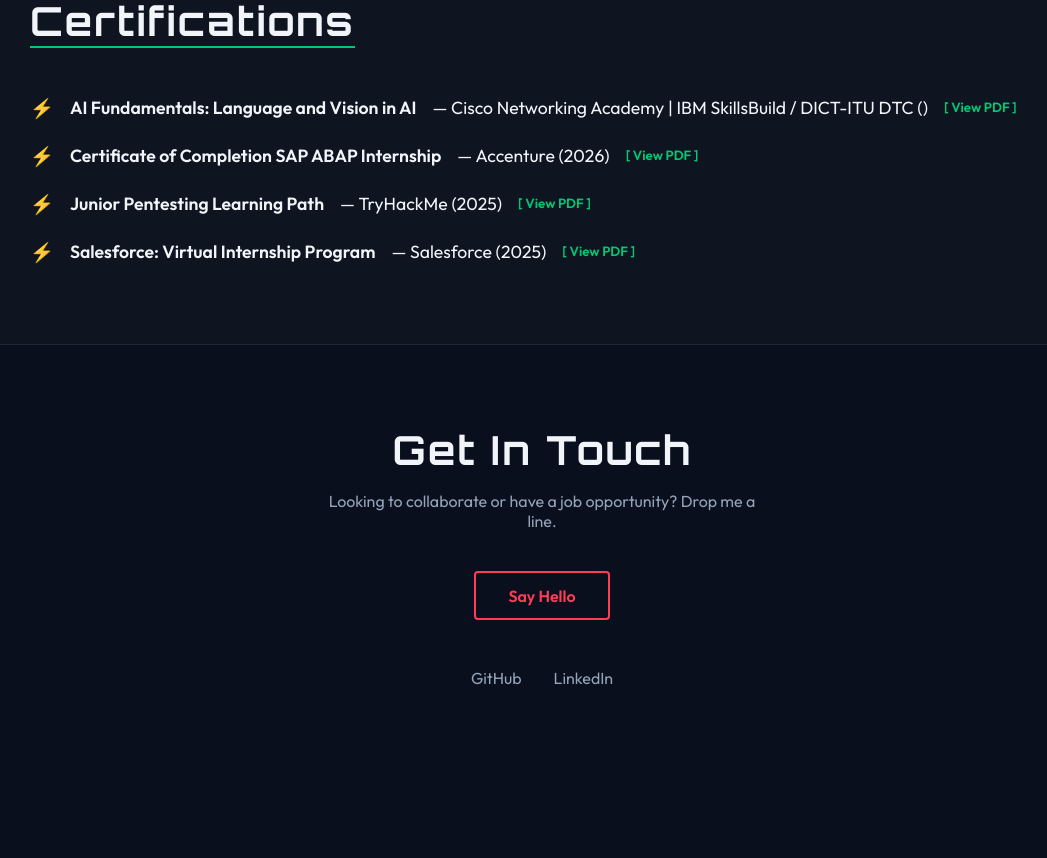
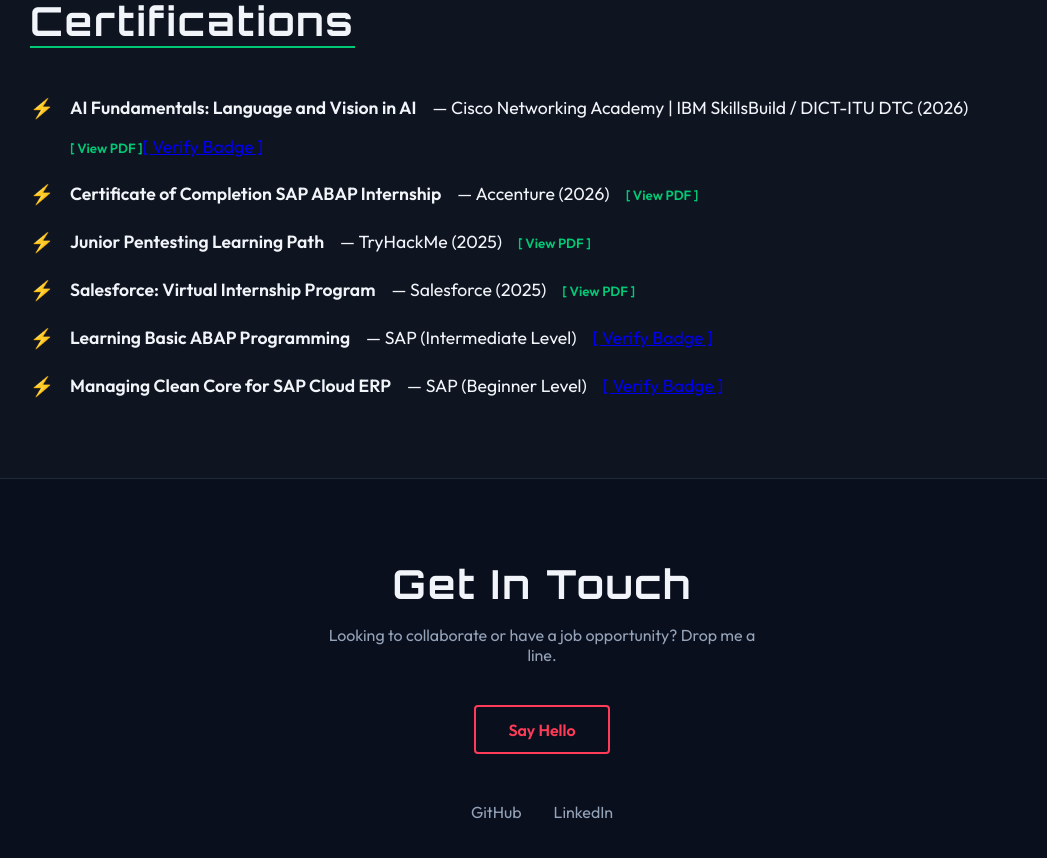
Before and after one commit to jarjar-jarhead/portfolio, a React app: page / in a window 1280 px wide. Shown: the part 3880-4738 px from the top of the page, without its empty margins (98-1145 px from the left). Before the commit the page ends 4616 px from the top, so only its background shows below. Built offline with nearby package versions, Linux system fonts and the light colour scheme; the HTML template or start-up script is replaced by a standard one.

Commit message:
more badges and certs

```diff
--- a/src/components/Certifications.jsx
+++ b/src/components/Certifications.jsx
@@ -4,36 +4,56 @@
 function Certifications() {
   const [activePdf, setActivePdf] = useState(null);
 
-  // 1. Put your real data in this array
+
   const certs = [
     {
+      id: 1,
       title: "AI Fundamentals: Language and Vision in AI",
       issuer: "Cisco Networking Academy | IBM SkillsBuild / DICT-ITU DTC",
-      date: "2026",
+      year: "2026",
       file: "/AIFundamentalsIBM_DICT.pdf",
       badgeUrl: "https://www.credly.com/badges/b90e7ba7-23cb-41b8-b08e-65d4a6dc35c1/public_url"
     },
     {
-      id: 1,
+      id: 2,
       title: "Certificate of Completion SAP ABAP Internship",
       issuer: "Accenture",
       year: "2026",
-      file: "/SAPcert.pdf", // Save this file inside your public folder
+      file: "/SAPcert.pdf",
+      badgeUrl: null
     },
     {
-      id: 2,
+      id: 3,
       title: "Junior Pentesting Learning Path",
       issuer: "TryHackMe",
       year: "2025",
       file: "/thmpentest.pdf",
+      badgeUrl: null
     },
     {
-      id: 3,
+      id: 4,
       title: "Salesforce: Virtual Internship Program",
       issuer: "Salesforce",
       year: "2025",
       file: "/salesforce.pdf",
+      badgeUrl: null
     },
+    {
+      id: 5,
+      title: "Learning Basic ABAP Programming",
+      issuer: "SAP",
+      year: "Intermediate Level",
+      file: null,
+      badgeUrl: "https://badger.learning.sap.com/verify/xesec-cusid-pahen-fosec-momuk"
+    },
+    {
+      id: 6,
+      title: "Managing Clean Core for SAP Cloud ERP",
+      issuer: "SAP",
+      year: "Beginner Level",
+      file: null,
+      badgeUrl: "https://badger.learning.sap.com/verify/xamuk-hytab-tyned-bokal-renes"
+    }
   ];
 
   return (
@@ -46,18 +66,36 @@
             <span className={styles.bullet}>⚡</span>
             <div className={styles.certInfo}>
               <strong>{cert.title}</strong> — {cert.issuer} ({cert.year})
+
+              <div className={styles.btnGroup}>
+                {/* PDF Viewer Button */}
+                {cert.file && (
                   <button
                     className={styles.viewBtn}
                     onClick={() => setActivePdf(cert.file)}
                   >
                     [ View PDF ]
                   </button>
+                )}
+
+                {/* External Badge Verification Link */}
+                {cert.badgeUrl && (
+                  <a
+                    href={cert.badgeUrl}
+                    target="_blank"
+                    rel="noopener noreferrer"
+                    className={styles.verifyLink}
+                  >
+                    [ Verify Badge ]
+                  </a>
+                )}
+              </div>
             </div>
           </li>
         ))}
       </ul>
 
-      {/* 2. The Pop-up Modal */}
+      {/* Pop-up PDF Viewer Modal */}
       {activePdf && (
         <div className={styles.modalOverlay} onClick={() => setActivePdf(null)}>
           <div
```
Lines whose indentation alone changed are shown as unchanged.
